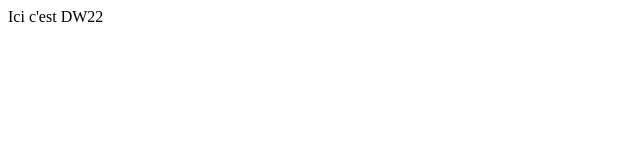
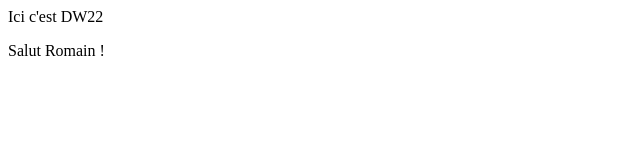
Before and after one commit to cesi-rlutigneaux/DW22, a plain HTML site: page index.html in a window 1280 px wide. Shown: the full height of the page, 0-640 px from the left. Drawn offline with Linux system fonts and the light colour scheme.

Commit message:
Update index.html

```diff
--- a/index.html
+++ b/index.html
@@ -1 +1,2 @@
 <p> Ici c'est DW22 </p>
+<p>Salut Romain !</p>
```
